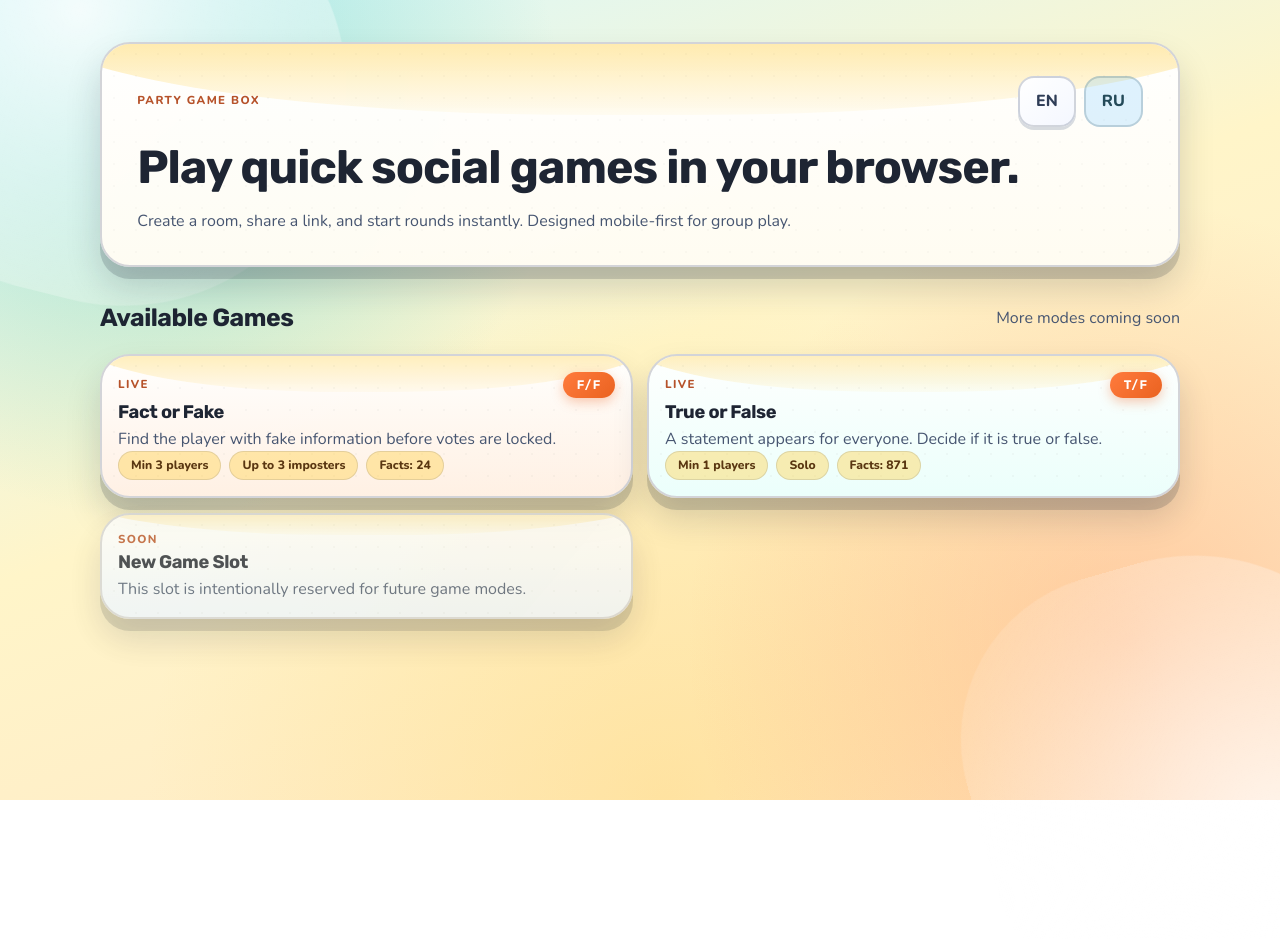
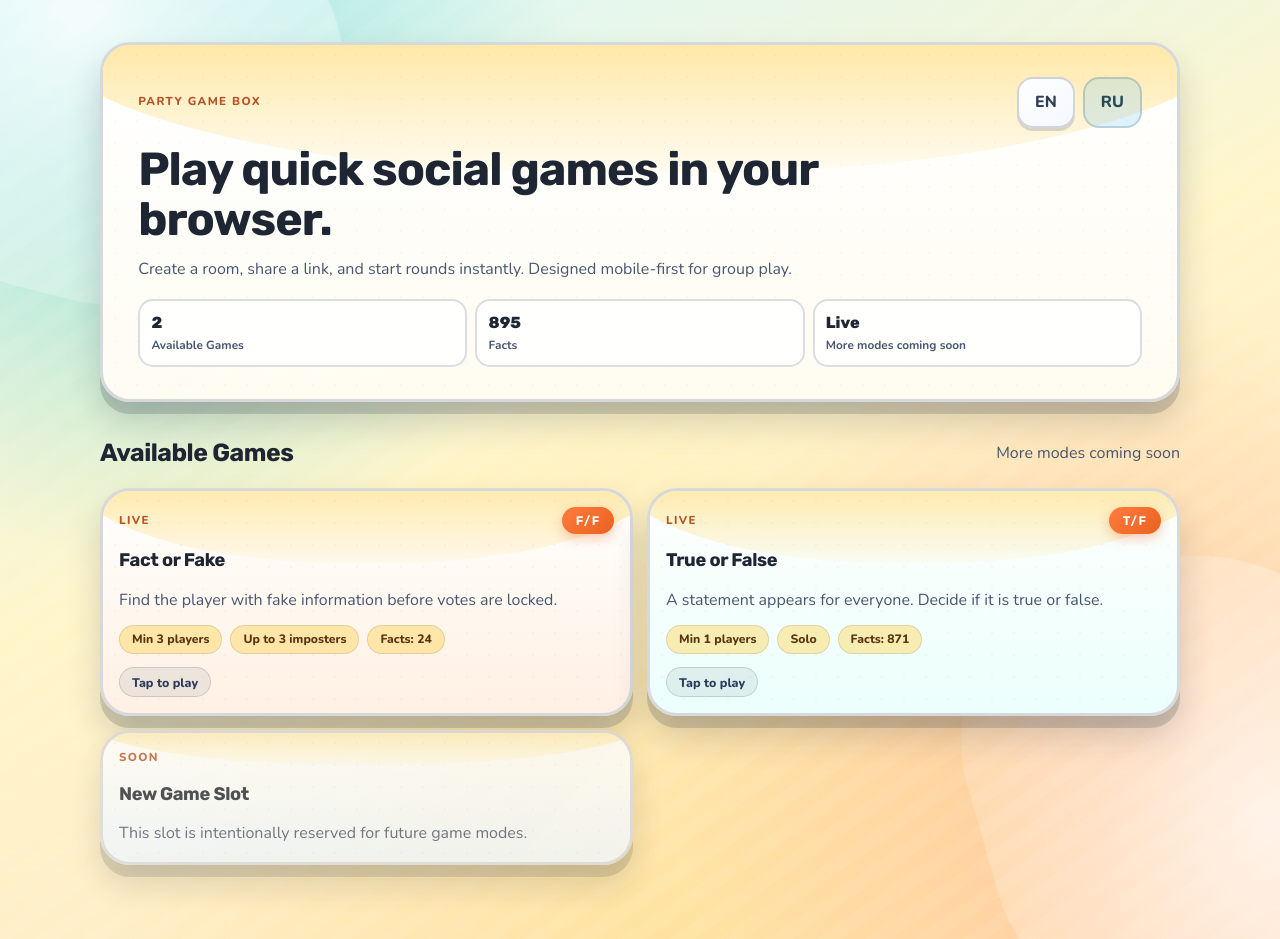
Before and after one commit to ogostos/game, a Next.js app: page / in a window 1280 px wide. Before the commit the page ends 800 px from the top, so only its background shows below. Built offline with nearby package versions, Linux system fonts and the light colour scheme.

Commit message:
Add 20s solo auto-next control and redesign game-style interface

```diff
--- a/app/globals.css
+++ b/app/globals.css
@@ -37,6 +37,11 @@ body {
   color: var(--ink);
   line-height: 1.55;
   background:
+    repeating-linear-gradient(
+      -35deg,
+      rgba(255, 255, 255, 0.06) 0 14px,
+      rgba(255, 255, 255, 0) 14px 28px
+    ),
     radial-gradient(circle at 12% 14%, rgba(63, 200, 189, 0.42), transparent 31%),
     radial-gradient(circle at 88% 80%, rgba(255, 123, 61, 0.29), transparent 34%),
     radial-gradient(circle at 52% 100%, rgba(255, 210, 79, 0.32), transparent 50%),
@@ -116,10 +121,12 @@ a {
 .player-card,
 .card-panel {
   position: relative;
-  border: 2px solid color-mix(in srgb, var(--panel-border) 20%, white);
+  border: 3px solid color-mix(in srgb, var(--panel-border) 18%, white);
   border-radius: var(--radius-xl);
   background: linear-gradient(180deg, rgba(255, 255, 255, 0.98), rgba(255, 252, 242, 0.98));
-  box-shadow: var(--shadow-card);
+  box-shadow:
+    inset 0 1px 0 rgba(255, 255, 255, 0.82),
+    var(--shadow-card);
   overflow: hidden;
 }
 
@@ -187,8 +194,71 @@ a {
     linear-gradient(145deg, rgba(255, 210, 79, 0.16), rgba(119, 201, 255, 0.16));
 }
 
+.entry-panel {
+  border-width: 3px;
+}
+
+.entry-hero {
+  padding: 0.75rem;
+  border-radius: var(--radius-lg);
+  border: 2px solid rgba(31, 49, 76, 0.16);
+  background: linear-gradient(160deg, rgba(255, 255, 255, 0.9), rgba(244, 251, 255, 0.8));
+}
+
+.entry-room {
+  padding: 0.8rem;
+  border-radius: var(--radius-lg);
+  border: 2px dashed rgba(31, 49, 76, 0.2);
+  background: rgba(255, 255, 255, 0.56);
+}
+
+.entry-badges {
+  display: flex;
+  flex-wrap: wrap;
+  gap: 0.5rem;
+}
+
+.entry-badge {
+  border-radius: 999px;
+  padding: 0.24rem 0.74rem;
+  border: 1px solid rgba(31, 49, 76, 0.18);
+  background: rgba(255, 255, 255, 0.84);
+  font-size: 0.78rem;
+  font-weight: 800;
+  color: #34405d;
+}
+
 .roster-panel {
   background: linear-gradient(180deg, rgba(255, 255, 255, 0.99), rgba(233, 255, 252, 0.98));
+}
+
+.game-arena {
+  display: flex;
+  flex-direction: column;
+  gap: 1.2rem;
+}
+
+.room-header {
+  gap: 1rem;
+}
+
+.hud-strip {
+  display: grid;
+  grid-template-columns: repeat(3, minmax(0, 1fr));
+  gap: 0.45rem;
+}
+
+.hud-chip {
+  display: inline-flex;
+  align-items: center;
+  justify-content: center;
+  min-height: 36px;
+  border-radius: 12px;
+  border: 2px solid rgba(31, 49, 76, 0.16);
+  background: linear-gradient(145deg, rgba(255, 255, 255, 0.9), rgba(235, 245, 255, 0.88));
+  font-size: 0.76rem;
+  font-weight: 800;
+  color: #2f405f;
 }
 
 .lobby-panel {
@@ -212,6 +282,9 @@ a {
     transform 180ms ease,
     box-shadow 180ms ease,
     border-color 180ms ease;
+  display: flex;
+  flex-direction: column;
+  gap: 0.8rem;
 }
 
 .game-card:hover {
@@ -254,6 +327,53 @@ a {
   color: #fff;
   background: linear-gradient(135deg, var(--brand), var(--brand-deep));
   box-shadow: 0 4px 12px rgba(234, 98, 32, 0.34);
+}
+
+.game-card-shell .card-cta {
+  margin-top: auto;
+  width: fit-content;
+  border-radius: 999px;
+  padding: 0.28rem 0.75rem;
+  background: rgba(31, 49, 76, 0.08);
+  border: 1px solid rgba(31, 49, 76, 0.16);
+  color: #2b3b59;
+  font-size: 0.78rem;
+  font-weight: 800;
+}
+
+.game-hero {
+  gap: 1.1rem;
+}
+
+.hero-main {
+  max-width: 720px;
+}
+
+.hero-stats {
+  display: grid;
+  gap: 0.5rem;
+  grid-template-columns: repeat(3, minmax(0, 1fr));
+}
+
+.hero-stat {
+  padding: 0.65rem 0.7rem;
+  border-radius: 15px;
+  border: 2px solid rgba(31, 49, 76, 0.16);
+  background: rgba(255, 255, 255, 0.82);
+}
+
+.hero-stat-value {
+  margin: 0;
+  font-family: var(--font-display), sans-serif;
+  font-size: 1rem;
+  font-weight: 800;
+}
+
+.hero-stat-label {
+  margin: 0;
+  color: var(--muted);
+  font-size: 0.74rem;
+  font-weight: 700;
 }
 
 .title-xl,
@@ -505,12 +625,67 @@ input[type="range"] {
   background: linear-gradient(160deg, rgba(255, 255, 255, 0.98), rgba(240, 250, 255, 0.96));
 }
 
+.player-row {
+  display: grid;
+  grid-template-columns: auto 1fr auto;
+  align-items: center;
+  gap: 0.5rem;
+}
+
+.player-avatar {
+  display: inline-flex;
+  align-items: center;
+  justify-content: center;
+  width: 34px;
+  height: 34px;
+  border-radius: 50%;
+  border: 2px solid rgba(31, 49, 76, 0.2);
+  background: linear-gradient(145deg, rgba(255, 210, 79, 0.7), rgba(255, 255, 255, 0.9));
+  font-family: var(--font-display), sans-serif;
+  font-weight: 800;
+  color: #2f3f5f;
+}
+
+.player-name {
+  font-weight: 700;
+  color: #253653;
+}
+
+.score-pill {
+  border-radius: 999px;
+  padding: 0.18rem 0.56rem;
+  border: 1px solid rgba(31, 49, 76, 0.2);
+  background: rgba(63, 200, 189, 0.22);
+  font-size: 0.76rem;
+  font-weight: 800;
+  color: #194f59;
+}
+
 .vote-option {
   border-color: rgba(33, 40, 58, 0.15);
   background: linear-gradient(145deg, rgba(255, 255, 255, 0.95), rgba(209, 245, 242, 0.8));
   color: #245466;
   text-align: left;
   min-height: 48px;
+}
+
+.answer-choice {
+  min-height: 60px;
+  justify-content: center;
+  text-align: center;
+  font-size: 1.06rem;
+}
+
+.truth-choice {
+  border-color: rgba(31, 96, 76, 0.24);
+  background: linear-gradient(145deg, rgba(233, 255, 244, 0.96), rgba(215, 245, 227, 0.8));
+  color: #1f5a45;
+}
+
+.fake-choice {
+  border-color: rgba(140, 60, 21, 0.24);
+  background: linear-gradient(145deg, rgba(255, 244, 231, 0.96), rgba(255, 224, 198, 0.8));
+  color: #743d1a;
 }
 
 .vote-option.active {
@@ -554,6 +729,10 @@ input[type="range"] {
   font-weight: 800;
   letter-spacing: 0.02em;
   animation: pulseTimer 1.5s ease-in-out infinite;
+}
+
+.results-panel .button-row {
+  align-items: center;
 }
 
 .fade-up {
@@ -616,3 +795,21 @@ input[type="range"] {
     grid-template-columns: repeat(2, minmax(0, 1fr));
   }
 }
+
+@media (min-width: 980px) {
+  .game-arena {
+    display: grid;
+    grid-template-columns: 300px minmax(0, 1fr);
+    gap: 1rem;
+    align-items: start;
+  }
+
+  .room-header {
+    grid-column: 1 / -1;
+  }
+
+  .roster-panel {
+    position: sticky;
+    top: 12px;
+  }
+}
--- a/app/page.tsx
+++ b/app/page.tsx
@@ -24,6 +24,7 @@ const COPY = {
     imposters: "imposters",
     solo: "Solo",
     facts: "Facts",
+    tapToPlay: "Tap to play",
     comingSoon: "Soon",
     newSlot: "New Game Slot",
     newSlotText: "This slot is intentionally reserved for future game modes."
@@ -42,6 +43,7 @@ const COPY = {
     imposters: "импостеров",
     solo: "Соло",
     facts: "Фактов",
+    tapToPlay: "Нажмите, чтобы играть",
     comingSoon: "Скоро",
     newSlot: "Слот для новой игры",
     newSlotText: "Этот блок зарезервирован под следующие игровые режимы."
@@ -62,6 +64,7 @@ export default function HomePage() {
   }
 
   const copy = COPY[language];
+  const totalFacts = games.reduce((sum, game) => sum + game.factCount, 0);
 
   function cardToken(gameId: string) {
     if (gameId === "fact-or-fake") {
@@ -77,13 +80,29 @@ export default function HomePage() {
 
   return (
     <main className="shell stack-xl home-shell">
-      <section className="hero-panel fade-up stack-md party-hero">
+      <section className="hero-panel fade-up stack-md party-hero game-hero">
         <div className="row-wrap space-between">
           <p className="eyebrow">{copy.eyebrow}</p>
           <LanguageToggle language={language} onChange={updateLanguage} />
         </div>
-        <h1 className="title-xl">{copy.title}</h1>
-        <p className="hero-copy">{copy.subtitle}</p>
+        <div className="hero-main stack-sm">
+          <h1 className="title-xl">{copy.title}</h1>
+          <p className="hero-copy">{copy.subtitle}</p>
+        </div>
+        <div className="hero-stats">
+          <article className="hero-stat">
+            <p className="hero-stat-value">{games.length}</p>
+            <p className="hero-stat-label">{copy.availableGames}</p>
+          </article>
+          <article className="hero-stat">
+            <p className="hero-stat-value">{totalFacts}</p>
+            <p className="hero-stat-label">{copy.facts}</p>
+          </article>
+          <article className="hero-stat">
+            <p className="hero-stat-value">{copy.live}</p>
+            <p className="hero-stat-label">{copy.moreSoon}</p>
+          </article>
+        </div>
       </section>
 
       <section className="stack-md">
@@ -98,7 +117,7 @@ export default function HomePage() {
             const toneClass = game.id === "fact-or-fake" ? "tone-coral" : "tone-teal";
 
             return (
-              <Link key={game.id} href={`/games/${game.id}`} className={`game-card ${toneClass}`}>
+              <Link key={game.id} href={`/games/${game.id}`} className={`game-card game-card-shell ${toneClass}`}>
                 <div className="row-wrap space-between">
                   <p className="eyebrow">{copy.live}</p>
                   <span className="game-token">{cardToken(game.id)}</span>
@@ -116,11 +135,12 @@ export default function HomePage() {
                     {copy.facts}: {game.factCount}
                   </span>
                 </div>
+                <p className="card-cta">{copy.tapToPlay}</p>
               </Link>
             );
           })}
 
-          <article className="game-card pending tone-sky">
+          <article className="game-card game-card-shell pending tone-sky">
             <p className="eyebrow">{copy.comingSoon}</p>
             <h3 className="title-sm">{copy.newSlot}</h3>
             <p className="muted">{copy.newSlotText}</p>
```
Also changed, not shown: components/game-entry-client.tsx (+22 -9 lines), components/room-client.tsx (+74 -12 lines).
